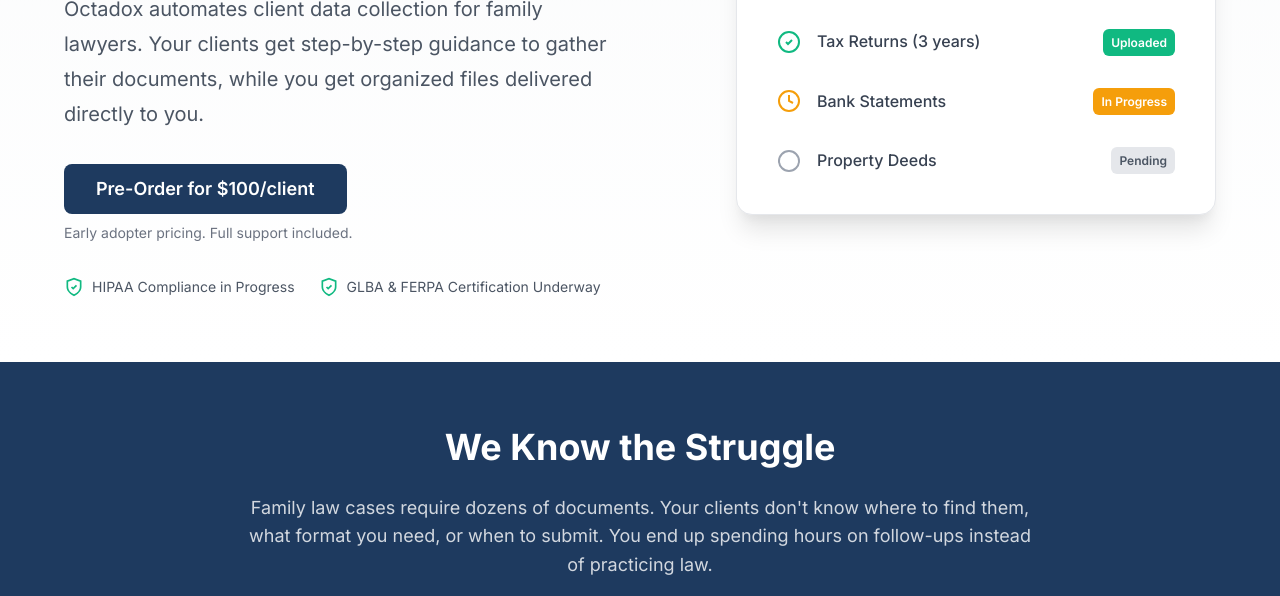
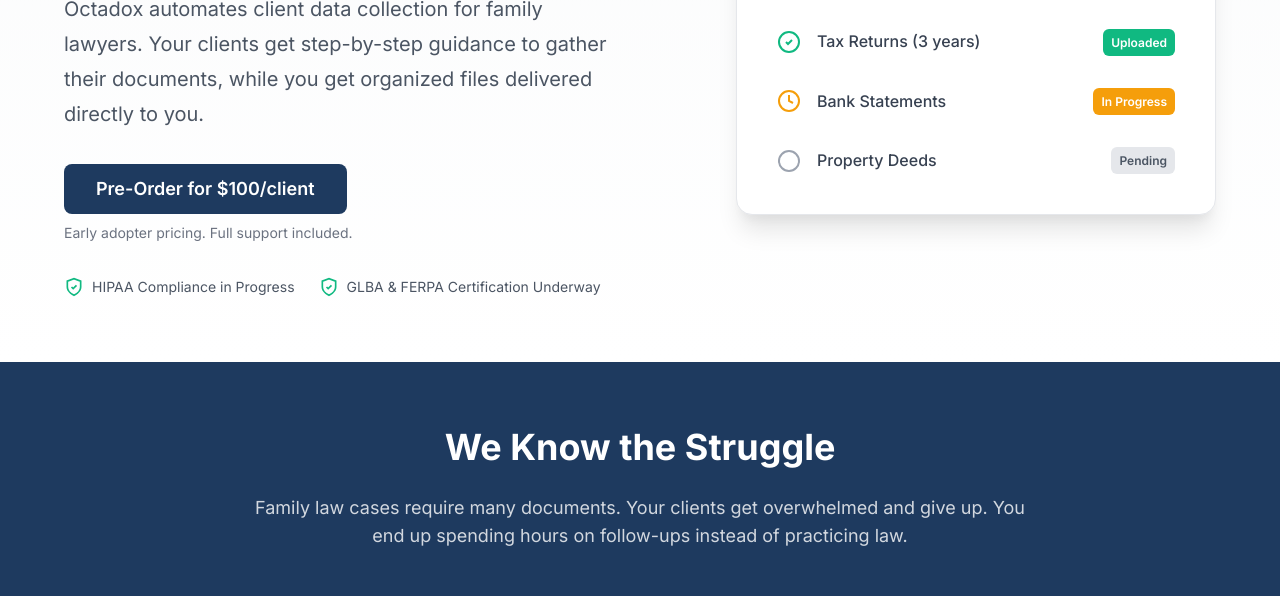
Before and after one commit to Jity01/octadox, a plain HTML site: page index.html in a window 1280 px wide. Shown: the part 346-942 px from the top of the page. Drawn offline with Linux system fonts and the light colour scheme; a script that the page names is missing; files whose address does not match are found by name.

Commit message:
less harsh

```diff
--- a/index.html
+++ b/index.html
@@ -119,7 +119,7 @@
         <div class="container">
             <div class="problem-content">
                 <h2>We Know the Struggle</h2>
-                <p class="section-subtitle">Family law cases require dozens of documents. Your clients don't know where to find them, what format you need, or when to submit. You end up spending hours on follow-ups instead of practicing law.</p>
+                <p class="section-subtitle">Family law cases require many documents. Your clients get overwhelmed and give up. You end up spending hours on follow-ups instead of practicing law.</p>
                 <div class="problem-stats">
                     <div class="stat">
                         <span class="stat-number">40%</span>
```
